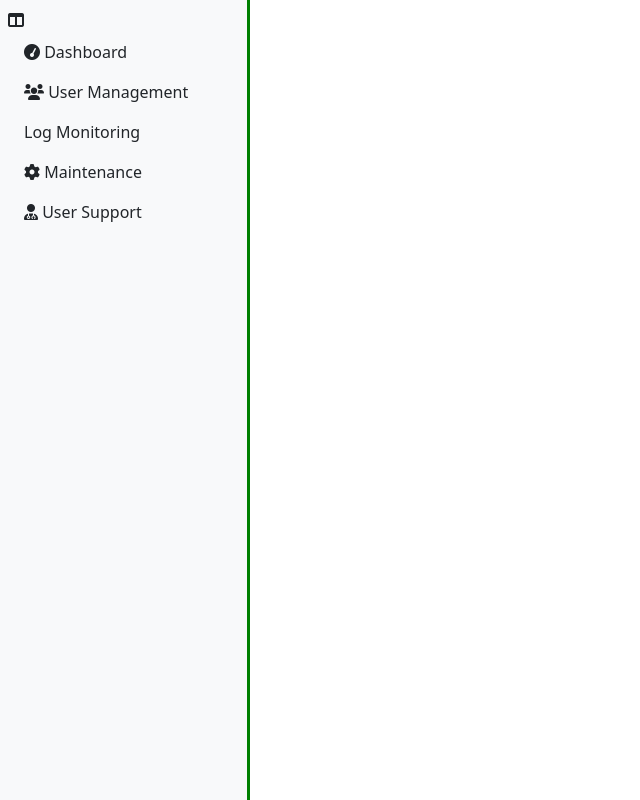
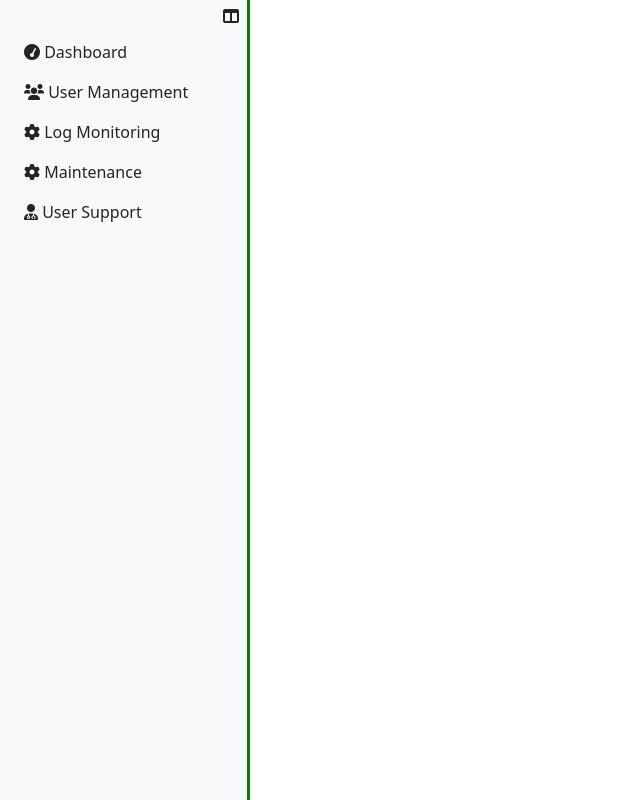
Before and after one commit to MRTNTech02/SIGS, a PHP site: page /AdminSidebar.php in a window 1280 px wide. Shown: the whole page, without its empty margins (0-640 px from the left). Run offline with PHP 8.4, Linux system fonts and the light colour scheme; some libraries are stand-ins or nearby versions.

Commit message:
minor changes

```diff
--- a/Assets/components/AdminSidebar.php
+++ b/Assets/components/AdminSidebar.php
@@ -12,8 +12,8 @@
     <body>
         <div class="d-flex">
             <nav id="sidebar" class="sidebar bg-light vh-100 p-2">
-                <i class="fas fa-columns" id="toggleSidebar"></i>
-                <!-- <button class="btn btn-primary w-100 mb-3" id="toggleSidebar">Toggle</button> -->
+                <i class="fas fa-columns" id="toggleSidebar" style="float: right;"></i>
+                </br>
                 <ul class="nav flex-column">
                     <li class="nav-item">
                         <a href="dashboard.php" class="nav-link text-dark" data-menu="dashboard">
@@ -27,7 +27,7 @@
                     </li>
                     <li class="nav-item">
                         <a href="#" class="nav-link text-dark" data-menu="logs">
-                            <i class="bi bi-gear"></i> <span>Log Monitoring</span>
+                            <i class="fas fa-cog"></i> <span>Log Monitoring</span>
                         </a>
                     </li>
                     <li class="nav-item">
@@ -67,7 +67,7 @@
         border-right: solid green;
     }
     .sidebar.collapsed {
-        width: 80px;
+        width: 70px;
     }
     .sidebar.collapsed .nav-link span {
         display: none;
--- a/Assets/components/Navbar.php
+++ b/Assets/components/Navbar.php
@@ -40,7 +40,7 @@
           <ul class="dropdown-menu dropdown-menu-end">
             <li><a class="dropdown-item" href="#">Profile</a></li>
             <li><a class="dropdown-item" href="#">Settings</a></li>
-            <li><a class="dropdown-item" href="#">Logout</a></li>
+            <li><a class="dropdown-item" href="index.php">Logout</a></li>
           </ul>
         </div>
       </div>
--- a/UserSystemAdmin/user_management.php
+++ b/UserSystemAdmin/user_management.php
@@ -15,7 +15,7 @@
         ?>
         <!-- Main content -->
         <div class="content p-4">
-            <h1>Hello this is the user management page</h1>
+            <h4>User Management</h4>
             <p>test</p>
         </div>
     </div>
```
